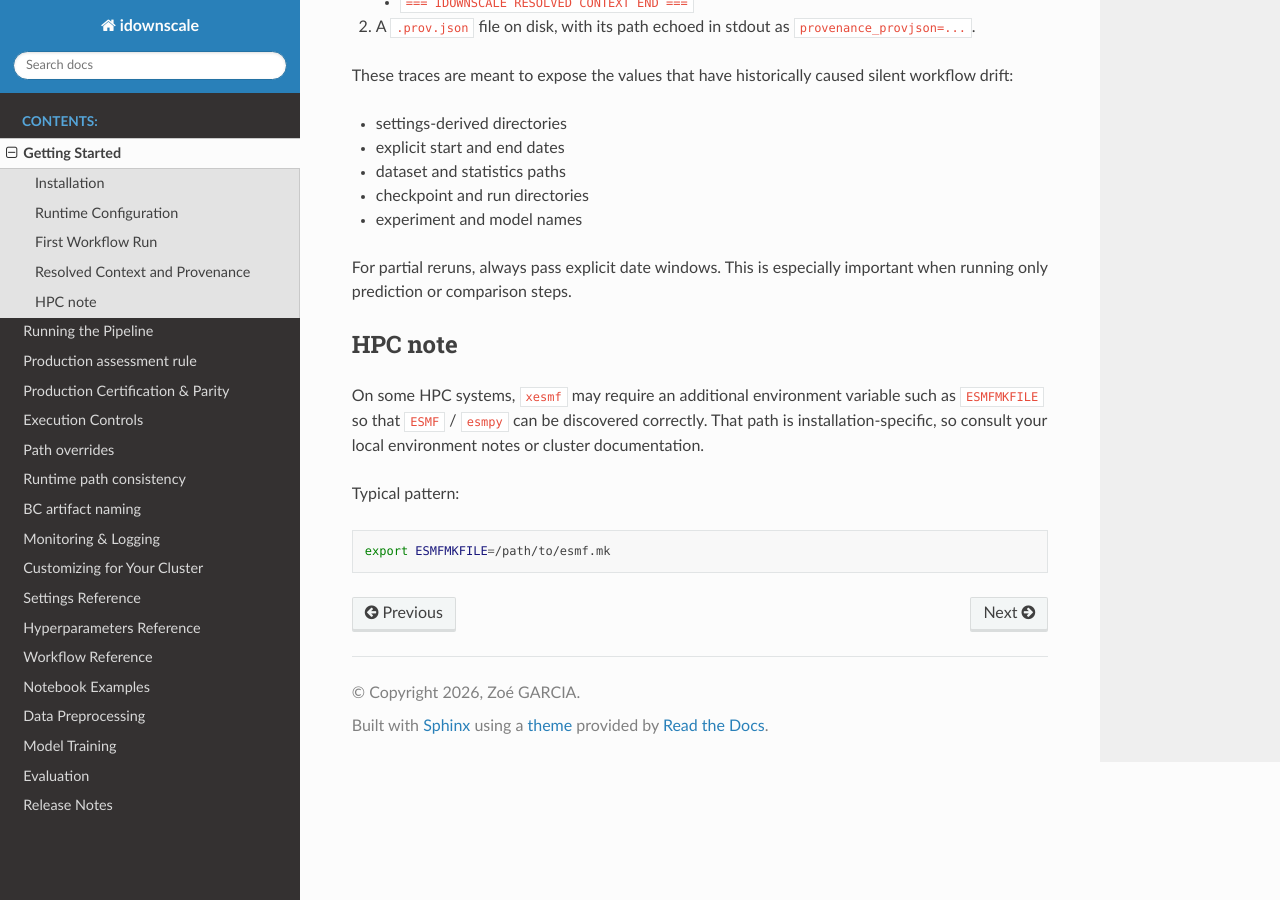
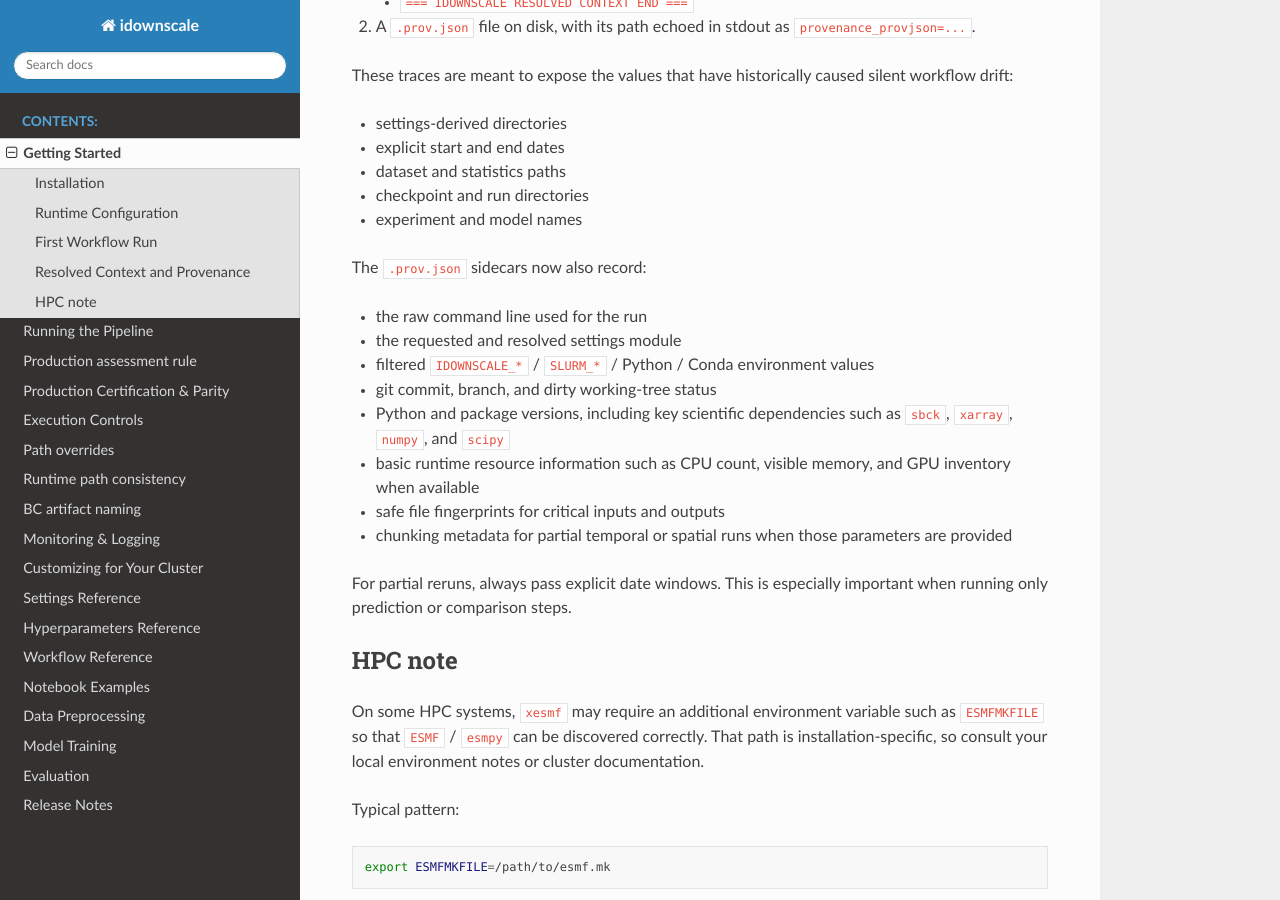
Before and after one commit to cerfacs-globc/idownscale, a Sphinx documentation site: the page built from docs/getting_started.rst, in a window 1280 px wide and 900 px high, scrolled down 3692 px. Built offline with Sphinx 7.4.7 and the Read the Docs theme 3.1.0, drawn with Linux system fonts in a browser that asks for light colours.

Commit message:
Document expanded provenance metadata

```diff
--- a/docs/getting_started.rst
+++ b/docs/getting_started.rst
@@ -189,6 +189,20 @@ silent workflow drift:
 * checkpoint and run directories
 * experiment and model names
 
+The ``.prov.json`` sidecars now also record:
+
+* the raw command line used for the run
+* the requested and resolved settings module
+* filtered ``IDOWNSCALE_*`` / ``SLURM_*`` / Python / Conda environment values
+* git commit, branch, and dirty working-tree status
+* Python and package versions, including key scientific dependencies such as
+  ``sbck``, ``xarray``, ``numpy``, and ``scipy``
+* basic runtime resource information such as CPU count, visible memory, and
+  GPU inventory when available
+* safe file fingerprints for critical inputs and outputs
+* chunking metadata for partial temporal or spatial runs when those parameters
+  are provided
+
 For partial reruns, always pass explicit date windows. This is especially
 important when running only prediction or comparison steps.
 
--- a/docs/preprocessing.rst
+++ b/docs/preprocessing.rst
@@ -131,3 +131,7 @@ The most useful preprocessing provenance fields are:
 * ``parameters``: explicit dates, channels, and step flags
 * ``settings.path_inventory``: resolved input/output paths with existence,
   size, and modification time metadata
+* ``command`` / ``settings_identity`` / ``git``: the exact invocation,
+  resolved settings module, and repo state used for the run
+* ``environment`` / ``software`` / ``resources``: filtered HPC environment,
+  package versions, and visible compute resources
```
